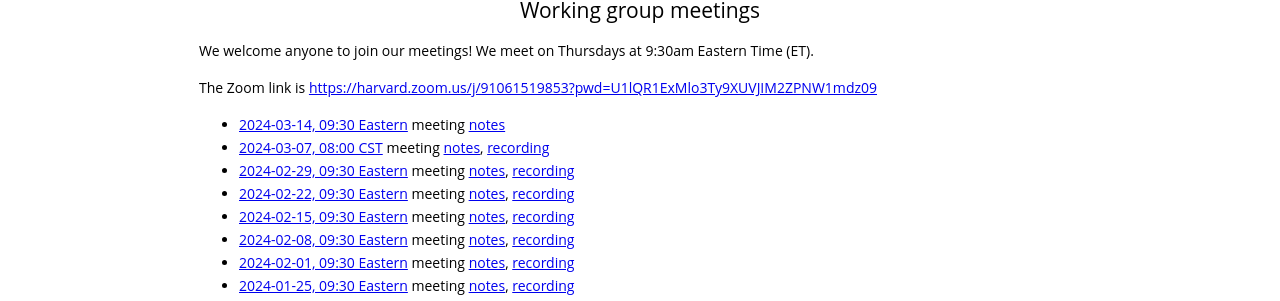
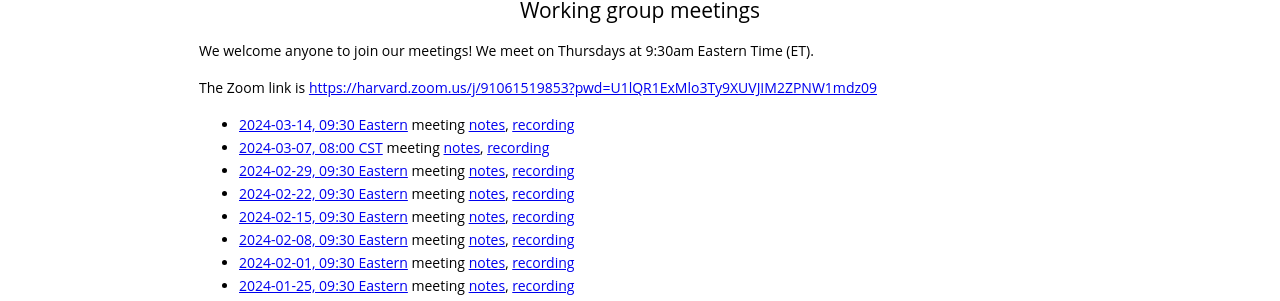
Before and after one commit to gdcc/ct.gdcc.io, a Jekyll site: the page built from index.md, in a window 1280 px wide and 900 px high, scrolled down 1657 px. Shown: the part 145-446 px from the top of the window. Built offline with Jekyll 4.4.1, drawn with Linux system fonts in a browser that asks for light colours; our own code applies the rules of GitHub Pages for plain Markdown files.

Commit message:
add recording

```diff
--- a/index.md
+++ b/index.md
@@ -60,7 +60,7 @@ We welcome anyone to join our meetings! We meet on Thursdays at 9:30am Eastern T
 
 The Zoom link is <https://harvard.zoom.us/j/91061519853?pwd=U1lQR1ExMlo3Ty9XUVJIM2ZPNW1mdz09>
 
-- [2024-03-14, 09:30 Eastern](https://time.is/compare/0930_14_Mar_2024_in_Boston) meeting [notes](https://docs.google.com/document/d/1OxswKCxfFjehc4juCAJz-watMtDg9sptJy-HUheyWD4/edit?usp=sharing)
+- [2024-03-14, 09:30 Eastern](https://time.is/compare/0930_14_Mar_2024_in_Boston) meeting [notes](https://docs.google.com/document/d/1OxswKCxfFjehc4juCAJz-watMtDg9sptJy-HUheyWD4/edit?usp=sharing), [recording](https://harvard.zoom.us/rec/share/6zBB_ZUEkCYFAqbwkHbBOT3GAyPSP_os7vw9ZySp1A4O2u1iQmwC2W7dRdw-vIgd.tU5VbZWBgYCvPNW2)
 - [2024-03-07, 08:00 CST](https://time.is/compare/0800_7_Mar_2024_in_Mexico_City) meeting [notes](https://docs.google.com/document/d/1HX_0_ZjKXbTIRcVr1xuGOLDvhU4aUjL7NB7qZH9LF0k/edit?usp=sharing), [recording](https://harvard.zoom.us/rec/share/GP2R9any02LK8GtEmt0kD7SaTxVkXU65nye9OA-zZG4wFAAOMtvIIPM1iKY1cyCa.emyFmld2IXX_aTf_)
 - [2024-02-29, 09:30 Eastern](https://time.is/compare/0930_29_Feb_2024_in_Boston) meeting [notes](https://docs.google.com/document/d/1OcalANOmDqnLf4-DYmeZoS2H2EhxbhY88GE8108HaWg/edit?usp=sharing), [recording](https://harvard.zoom.us/rec/share/W8MF0tqhZPWaKvLyQ3Esz4NtCY5QtyWtRlLgUNYL7rom5xm09PfRuw_W387Hx5c.E-pIGVMbIXo4Xi8i)
 - [2024-02-22, 09:30 Eastern](https://time.is/compare/0930_22_Feb_2024_in_Boston) meeting [notes](https://docs.google.com/document/d/18W4cUhEzthjGfbUtWSDm18MKflboo_qIIArRN61zmg4/edit?usp=sharing), [recording](https://harvard.zoom.us/rec/share/WFDHJXmVI5-9NV_VkHPho78RYrZm49lytAVhDGgZDGFhhs2A0rkfM6kFacx9bgr5.nedO9pXBRPfbRNNz)
```
